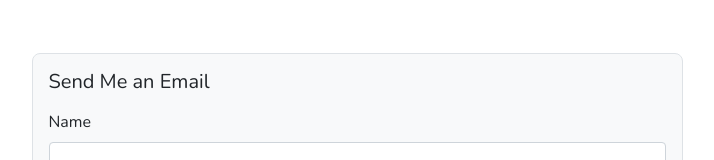
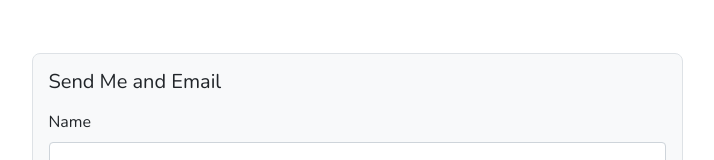
Before and after one commit to MikeCuzzo/MikeCuzzo.github.io, a React (Create React App) app in the folder my-site/: page /contact in a window 1280 px wide. Shown: the part 284-444 px from the top of the page, without its empty margins (283-997 px from the left). Built offline with nearby package versions, Linux system fonts and the light colour scheme.

Commit message:
Translation compatability finished

```diff
--- a/my-site/src/components/bio/bio.jsx
+++ b/my-site/src/components/bio/bio.jsx
@@ -2,36 +2,39 @@ import React, { useEffect, useState } from "react";
 import GithubRepos from '../../api/githubRepos';
 import Loading from '../loading/loading';
 import './bio.scss';
+import translation from "./translation";
 
 const Bio = (props) => {
     const [account, setAccount] = useState(undefined);
+    const [language, setLanguage] = useState(props.lang);
+
     const githubRepos = new GithubRepos();
 
     useEffect(() => {
         githubRepos.getOwner().then(x => setAccount(x));
-    }, []);
+        setLanguage(props.lang);
+    }, [props.lang]);
+
+    const text = translation(language);
 
     if (!account) {
         return <div>
-            <h2 className="mb-5" id="tabHeader">About Me</h2>
+            <h2 className="mb-5" id="tabHeader">{text.about}</h2>
             <Loading />
         </div>
     }
 
     return <div className="container">
-        <h2 className="mb-5" id="tabHeader">About Me</h2>
+        <h2 className="mb-5" id="tabHeader">{text.about}</h2>
         <div className="row" id="bioDiv">
             <img src={account.avatar_url} alt="my-photo" className="col-lg-3 mb-4 w-25" id="myPhoto" />
             <div id="bio-text" className="col">
                 <p className="col-12 col-lg-8 text-start">
-                    I am a 4th-year student studying Computer Science at Southern Methodist University.
-                    I am an aspiring front-end software developer.
+                    {text.paragraph1}
                 </p>
 
                 <p className="col-12 col-lg-8 text-start">
-                    My passion for front-development stems from the joy of creating what the users will
-                    see in their software. I feel a connection with the end users, and I like to put myself
-                    in their shoes and pretend like I am them when I navigate my program.
+                    {text.paragraph2}
                 </p>
             </div>
         </div>
--- /dev/null
+++ b/my-site/src/components/bio/translation.js
@@ -0,0 +1,30 @@
+const translation = (lang) => {
+    const english = {
+        about: "About Me",
+
+        paragraph1: `I am a 4th-year student studying Computer Science at Southern Methodist University.
+        I am an aspiring front-end software developer.`,
+
+        paragraph2: `My passion for front-development stems from the joy of creating what the users will
+        see in their software. I feel a connection with the end users, and I like to put myself
+        in their shoes and pretend like I am them when I navigate my program.`
+    }
+
+    const french = {
+        about: "À Propos de Moi",
+
+        paragraph1: `Je suis un étudiant en
+        4ème année en informatique à Southern Methodist University.`,
+
+        paragraph2: `Mon passe-temps pour le développement
+        front-end est de créer ce que les utilisateurs.`
+    }
+
+    if (lang === "fr") {
+        return french;
+    } else {
+        return english;
+    }
+}
+
+export default translation;
--- a/my-site/src/components/contact/contact.jsx
+++ b/my-site/src/components/contact/contact.jsx
@@ -1,8 +1,17 @@
-import React, { useRef } from "react";
+import React, { useRef, useState, useEffect } from "react";
 import emailjs from 'emailjs-com';
 import './contact.scss';
+import translation from "./translation";
 
 const Contact = props => {
+    const [language, setLanguage] = useState(props.lang);
+
+    useEffect(() => {
+        setLanguage(props.lang);
+    }, [props.lang]);
+
+    const text = translation(language);
+
     const form = useRef();
 
     const sendEmail = (e) => {
@@ -26,15 +35,15 @@ const Contact = props => {
 
     return (
         <div className="container">
-            <h2 className="mb-5" id="tabHeader">Contact Me</h2>
+            <h2 className="mb-5" id="tabHeader">{text.about}</h2>
             <div>
                 <div className="col-10 col-lg-7 container bg-light border text-start p-3 mb-5"
-                id="contact-container">
-                    <h5 className="mb-3">Send Me an Email</h5>
+                    id="contact-container">
+                    <h5 className="mb-3">{text.sendMe}</h5>
                     <form ref={form} onSubmit={sendEmail} id="contact-form">
                         <div className="mb-3">
                             <label className="form-label"
-                                htmlFor="user_name">Name</label>
+                                htmlFor="user_name">{text.name}</label>
                             <input type="text"
                                 name="user_name"
                                 id="user_name"
@@ -42,7 +51,7 @@ const Contact = props => {
                         </div>
                         <div className="mb-3">
                             <label className="form-label"
-                                htmlFor="user_email">Email</label>
+                                htmlFor="user_email">{text.email}</label>
                             <input type="email"
                                 name="user_email"
                                 id="user_email"
@@ -50,20 +59,20 @@ const Contact = props => {
                         </div>
                         <div className="mb-4">
                             <label className="form-label"
-                                htmlFor="message">Message</label>
+                                htmlFor="message">{text.message}</label>
                             <textarea
                                 name="message"
                                 id="message"
                                 className="form-control" />
                         </div>
                         <input type="submit"
-                            value="Send"
+                            value={text.send}
                             className="btn btn-primary mb-2"
                             id="sendEmail" />
                     </form>
                 </div>
                 <div>
-                    <p id="socials-header">Connect with me</p>
+                    <p id="socials-header">{text.connect}</p>
                     <a href="https://www.linkedin.com/in/michael-cuzzo-24823117b?trk=profile-badge">
                         <img src="https://cdn.jsdelivr.net/gh/devicons/devicon/icons/linkedin/linkedin-original.svg"
                             className="skill-icon"
--- /dev/null
+++ b/my-site/src/components/contact/translation.js
@@ -0,0 +1,29 @@
+const translation = (lang) => {
+    const english = {
+        about: "Contact Me",
+        sendMe: "Send Me and Email",
+        name: "Name",
+        email: "Email",
+        message: "Message",
+        send: "Send",
+        connect: "Connect with Me"
+    }
+
+    const french = {
+        about: "Me Contactez",
+        sendMe: "Envoyez-moi un Email",
+        name: "Nom",
+        email: "Email",
+        message: "Message",
+        send: "Envoyer",
+        connect: "Connectez avec Moi"
+    }
+
+    if (lang === "fr") {
+        return french;
+    } else {
+        return english;
+    }
+}
+
+export default translation;
--- a/my-site/src/components/projects/projects.jsx
+++ b/my-site/src/components/projects/projects.jsx
@@ -2,24 +2,30 @@ import React, { useEffect, useState } from "react";
 import GithubRepos from "../../api/githubRepos";
 import Loading from '../loading/loading';
 import ProjectCard from "../projectcard/projectcard";
+import translation from "./translation";
 
 const Projects = props => {
     const [repo, setRepo] = useState(undefined);
+    const [language, setLanguage] = useState(props.lang);
+
     const githubRepos = new GithubRepos();
 
     useEffect(() => {
         githubRepos.getRepos().then(x => setRepo(x));
-    }, []);
+        setLanguage(props.lang);
+    }, [props.lang]);
+
+    const text = translation(language);
 
     if (!repo) {
         return <div>
-            <h2 id="tabHeader">My Projects</h2>
+            <h2 id="tabHeader">{text.about}</h2>
             <Loading />
         </div>
     }
 
     return <div className="container">
-        <h2 className="mb-5" id="tabHeader">My Projects</h2>
+        <h2 className="mb-5" id="tabHeader">{text.about}</h2>
         <div className="row row-cols-1 row-cols-md-2 g-4">
             {
                 repo.map((project) =>
--- /dev/null
+++ b/my-site/src/components/projects/translation.js
@@ -0,0 +1,17 @@
+const translation = (lang) => {
+    const english = {
+        about: "My Projects"
+    }
+
+    const french = {
+        about: "Mes Projets"
+    }
+
+    if (lang === "fr") {
+        return french;
+    } else {
+        return english;
+    }
+}
+
+export default translation;
--- a/my-site/src/components/skills/skills.jsx
+++ b/my-site/src/components/skills/skills.jsx
@@ -1,7 +1,16 @@
-import React from "react";
+import React, { useState, useEffect } from "react";
 import './skills.scss';
+import translation from "./translation";
 
 const Skills = props => {
+    const [language, setLanguage] = useState(props.lang);
+
+    useEffect(() => {
+        setLanguage(props.lang);
+    }, [props.lang]);
+
+    const text = translation(language);
+
     const MySkills = [
         // skill, iconUrl(from https://devicon.dev/)
         { name: "Java", iconUrl: "https://cdn.jsdelivr.net/gh/devicons/devicon/icons/java/java-original.svg" },
@@ -24,7 +33,7 @@ const Skills = props => {
 
     return (
         <div className="container">
-            <h2 className="mb-5" id="tabHeader">My Skills</h2>
+            <h2 className="mb-5" id="tabHeader">{text.about}</h2>
             <div className="row flex-row">
                 {
                     MySkills.map((skill) =>
--- /dev/null
+++ b/my-site/src/components/skills/translation.js
@@ -0,0 +1,17 @@
+const translation = (lang) => {
+    const english = {
+        about: "My Skills"
+    }
+
+    const french = {
+        about: "Mes Compétences"
+    }
+
+    if (lang === "fr") {
+        return french;
+    } else {
+        return english;
+    }
+}
+
+export default translation;
```
